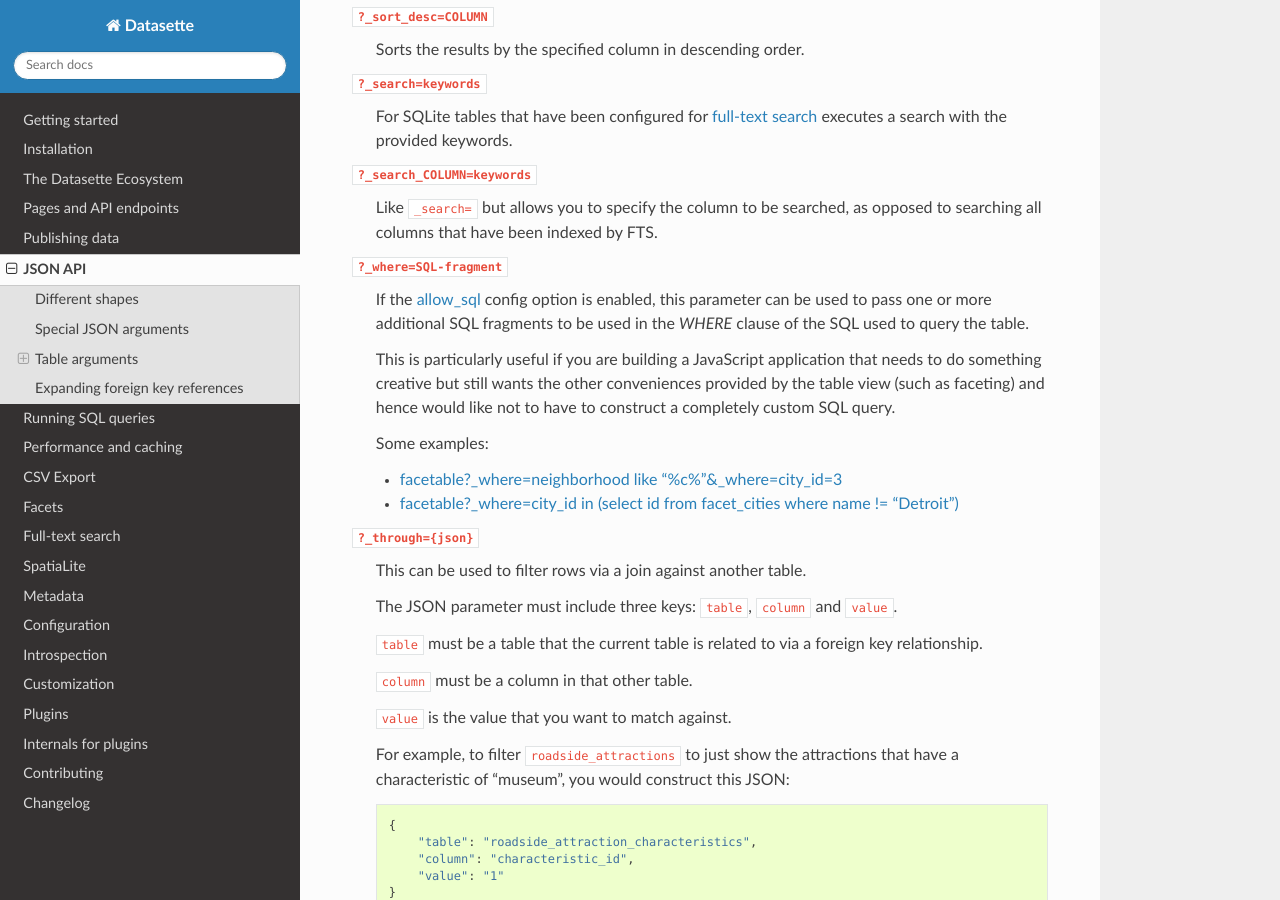
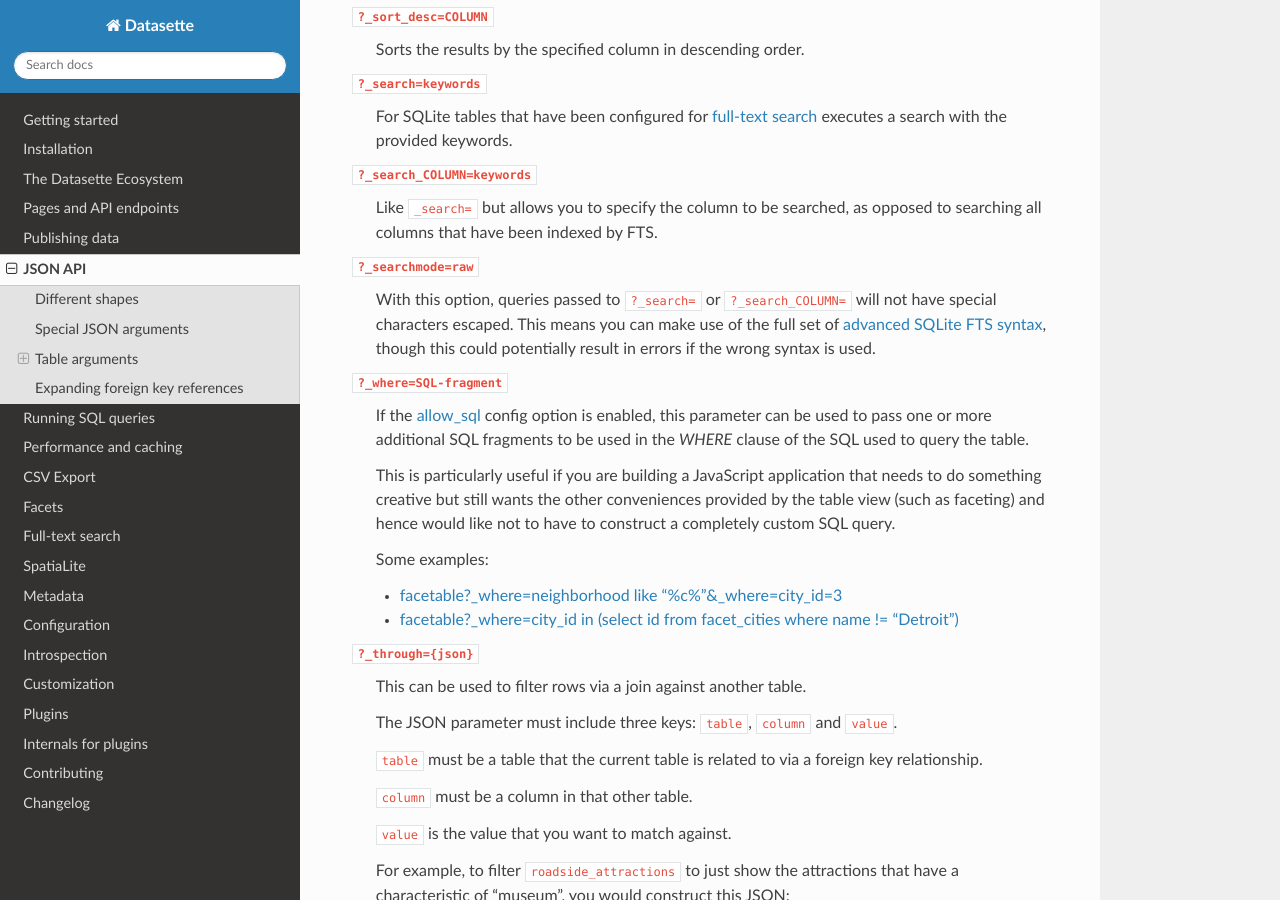
Before and after one commit to simonw/datasette, a Sphinx documentation site: the page built from docs/json_api.rst, in a window 1280 px wide and 900 px high, scrolled down 5781 px. Built offline with Sphinx 7.4.7 and the Read the Docs theme 2.0.0, drawn with Linux system fonts in a browser that asks for light colours.

Commit message:
Documentation for ?_searchmode=raw, refs #676

```diff
--- a/docs/json_api.rst
+++ b/docs/json_api.rst
@@ -281,6 +281,12 @@ Special table arguments
     Like ``_search=`` but allows you to specify the column to be searched, as
     opposed to searching all columns that have been indexed by FTS.
 
+``?_searchmode=raw``
+    With this option, queries passed to ``?_search=`` or ``?_search_COLUMN=`` will
+    not have special characters escaped. This means you can make use of the full
+    set of `advanced SQLite FTS syntax <https://www.sqlite.org/fts5.html#full_text_query_syntax>`__,
+    though this could potentially result in errors if the wrong syntax is used.
+
 ``?_where=SQL-fragment``
     If the :ref:`config_allow_sql` config option is enabled, this parameter
     can be used to pass one or more additional SQL fragments to be used in the
```
